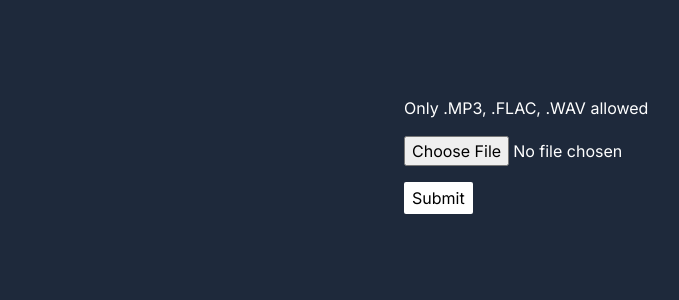
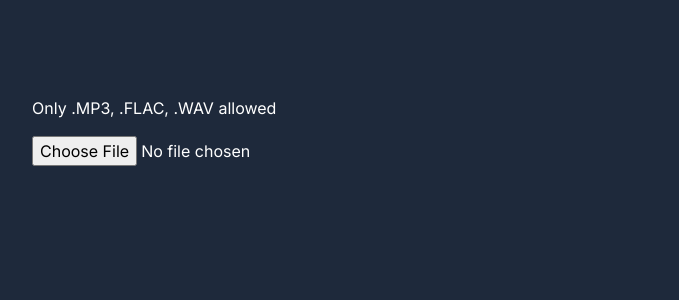
Before and after one commit to robchendev/waveform-player, a Next.js app: page / in a window 1280 px wide. Shown: the top 300 px of the page, without its empty margins (64-743 px from the left). Built offline with nearby package versions, Linux system fonts and the light colour scheme.

Commit message:
feat: add audio player with controls - play pause stop

```diff
--- a/src/app/page.tsx
+++ b/src/app/page.tsx
@@ -1,15 +1,15 @@
-"use client"
+"use client";
 
 import AudioUploader from "@/components/AudioUploader";
-import Image from "next/image";
+import AudioPlayer from "@/components/AudioPlayer";
+import { useState } from "react";
 
 export default function Home() {
-  // 1. Get audio file
-  // 2. confirm it is an audio file
-  // 3. show audio waveform
+  const [audioFile, setAudioFile] = useState<File | null>(null);
   return (
-    <main className="flex min-h-screen flex-col items-center justify-between p-24 bg-slate-800">
-      <AudioUploader />
+    <main className="flex min-h-screen flex-col items-center p-24 bg-slate-800 [&>div]:w-full">
+      <AudioUploader setAudioFile={setAudioFile} />
+      {audioFile && <AudioPlayer audioSrc={URL.createObjectURL(audioFile)} />}
     </main>
   );
 }
--- /dev/null
+++ b/src/components/AudioPlayer.tsx
@@ -0,0 +1,41 @@
+import React, { useCallback, useMemo, useRef } from "react";
+import { useWavesurfer } from "@wavesurfer/react";
+import Timeline from "wavesurfer.js/dist/plugins/timeline.esm.js";
+import { formatTime } from "@/utils/timeline";
+
+interface AudioUploaderProps {
+  audioSrc: string;
+}
+
+const AudioPlayer = ({ audioSrc }: AudioUploaderProps) => {
+  const containerRef = useRef(null);
+  const { wavesurfer, isPlaying, currentTime } = useWavesurfer({
+    container: containerRef,
+    height: 100,
+    waveColor: "rgb(200, 0, 200)",
+    progressColor: "rgb(100, 0, 100)",
+    url: audioSrc,
+    plugins: useMemo(() => [Timeline.create()], []),
+  });
+
+  const onPlayPause = useCallback(() => {
+    wavesurfer && wavesurfer.playPause();
+  }, [wavesurfer]);
+
+  const onStop = useCallback(() => {
+    wavesurfer && wavesurfer.stop();
+  }, [wavesurfer]);
+
+  return (
+    <>
+      <div ref={containerRef} />
+      <p>Current time: {formatTime(currentTime)}</p>
+      <div className="flex gap-2">
+        <button onClick={onPlayPause}>{isPlaying ? "Pause" : "Play"}</button>
+        <button onClick={onStop}>Stop</button>
+      </div>
+    </>
+  );
+};
+
+export default AudioPlayer;
--- a/src/components/AudioUploader.tsx
+++ b/src/components/AudioUploader.tsx
@@ -1,8 +1,10 @@
 import React, { useState } from "react";
 
-const AudioUploader = () => {
-  const [audioFile, setAudioFile] = useState<File | null>(null);
-  const [isLoading, setIsLoading] = useState<boolean>(false);
+interface AudioUploaderProps {
+  setAudioFile: (file: File) => void;
+}
+
+const AudioUploader = ({ setAudioFile }: AudioUploaderProps) => {
   const [error, setError] = useState<string | null>(null);
 
   const onFileUpload = (e: React.ChangeEvent<HTMLInputElement>) => {
@@ -17,15 +19,8 @@ const AudioUploader = () => {
     setAudioFile(e.target.files[0]);
   };
 
-  const onSubmit = () => {
-    // setIsLoading(true)
-    // setError(null)
-    console.log(audioFile);
-  };
-
   return (
     <div className="flex gap-4 flex-col">
-      {/* Add allowed file types */}
       <p>Only .MP3, .FLAC, .WAV allowed</p>
       <input
         type="file"
@@ -34,15 +29,7 @@ const AudioUploader = () => {
         accept="audio/mp3, audio/flac, audio/wav"
         className="block"
       />
-      <button
-        type="submit"
-        disabled={isLoading}
-        onClick={onSubmit}
-        className="rounded-sm bg-white text-black px-2 py-1 self-start"
-      >
-        Submit
-      </button>
-      {error && <p className="border border-red-500">Error: {error}</p>}
+      {error && <p className="border border-red-500 self-start">Error: {error}</p>}
     </div>
   );
 };
--- /dev/null
+++ b/src/utils/timeline.ts
@@ -0,0 +1,3 @@
+export const formatTime = (seconds: number) => {
+  return [seconds / 60, seconds % 60].map((v) => `0${Math.floor(v)}`.slice(-2)).join(":");
+};
```
Also changed, not shown: package.json (+6 -4 lines), 1 other file (tests, documents, lock files or other folders).
